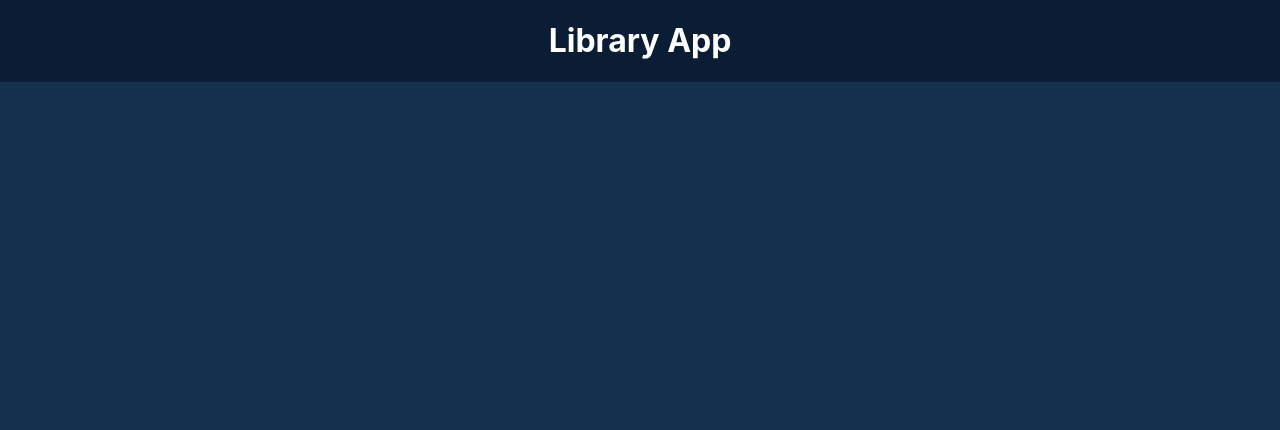
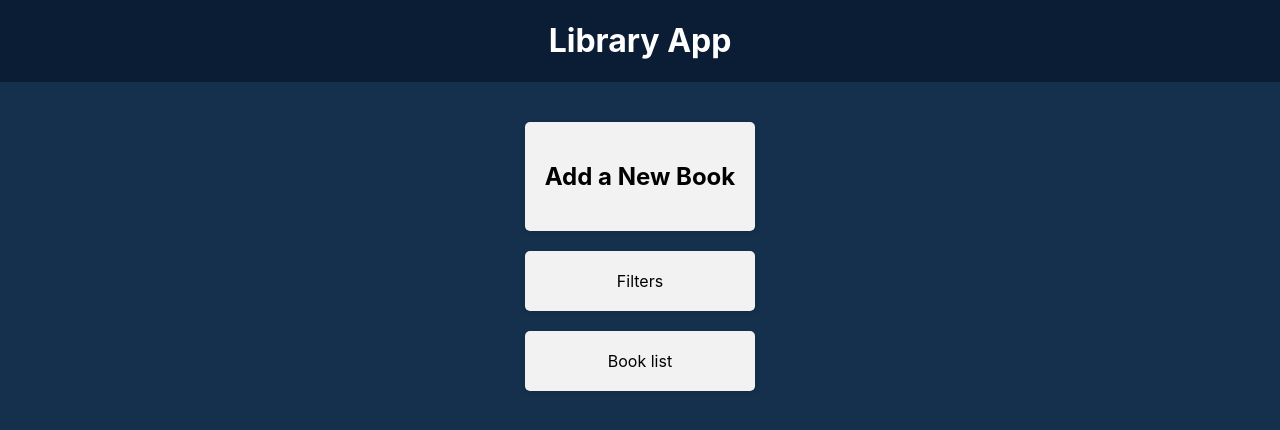
Before and after one commit to Valeriusdev/React-Redux-NodeJS-library-app, a React (Create React App) app in the folder client/: page / in a window 1280 px wide. Shown: the top 430 px of the page. Built offline with nearby package versions, Linux system fonts and the light colour scheme; the HTML template or start-up script is replaced by a standard one.

Commit message:
update App.js

```diff
--- a/client/src/App.js
+++ b/client/src/App.js
@@ -1,3 +1,6 @@
+import Booklist from "./components/BookList/Booklist";
+import BookForm from "./components/BookForm/BookForm";
+import Filter from "./components/Filter/Filter";
 import "./App.css";
 
 function App() {
@@ -6,6 +9,15 @@ function App() {
       <header className="app-header">
         <h1>Library App</h1>
       </header>
+      <main>
+        <div>
+          <BookForm />
+        </div>
+        <div>
+          <Filter />
+          <Booklist />
+        </div>
+      </main>
     </div>
   );
 }
```
